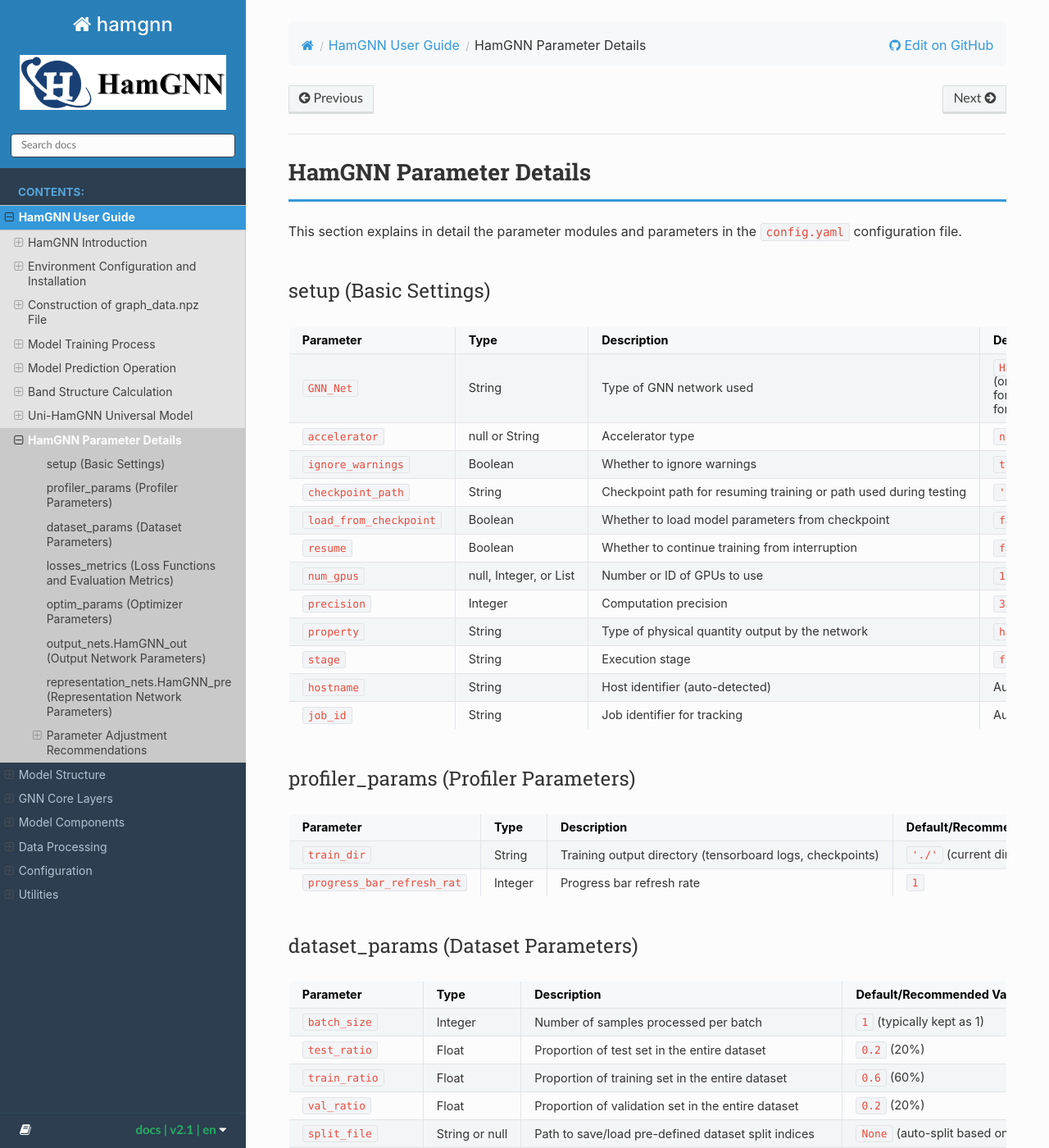
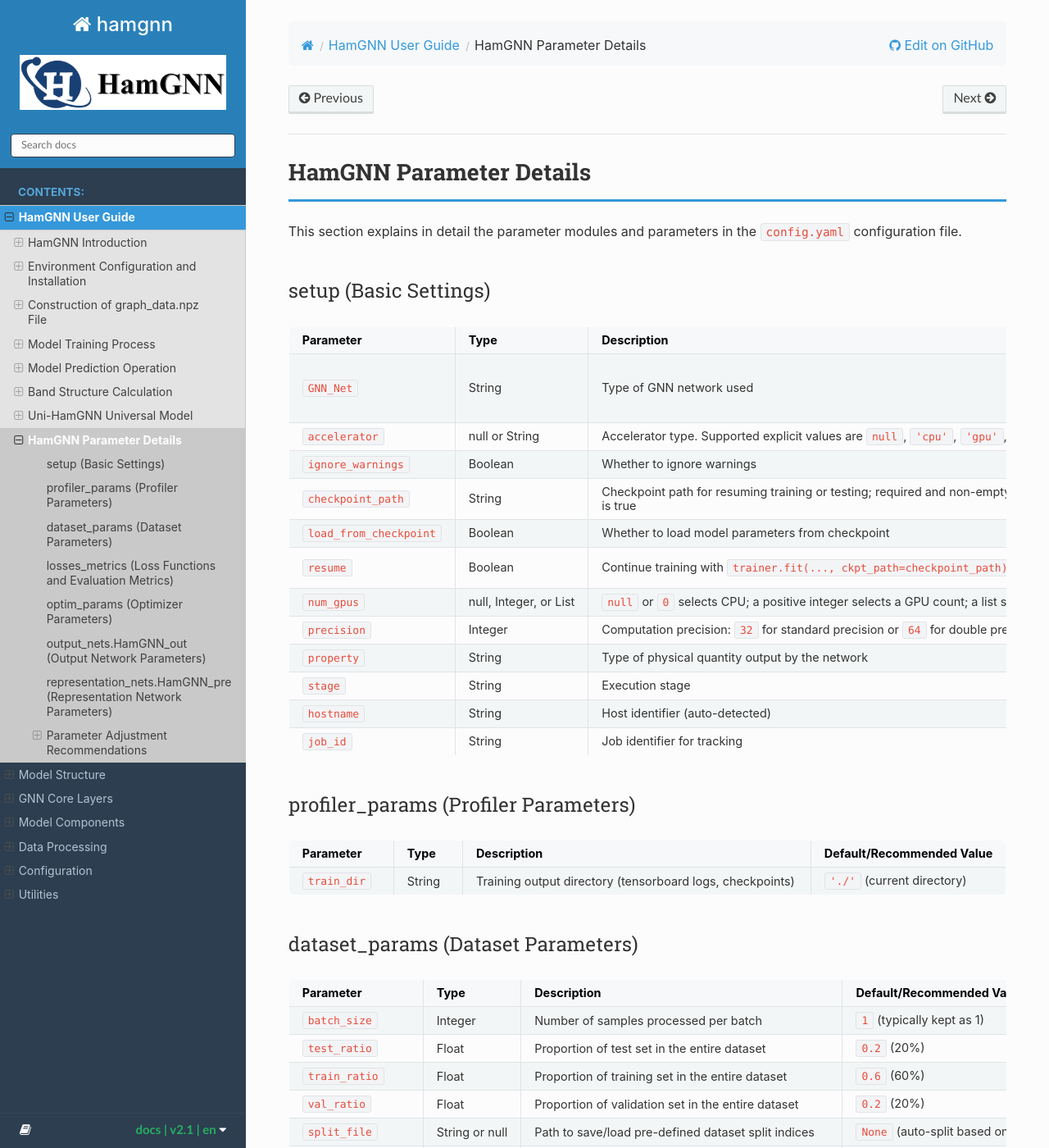
Before and after one commit to QuantumLab-ZY/HamGNN, a Sphinx documentation site: the page built from docs/source/user_guide/parameters.rst, in a window 1280 px wide and 1400 px high. Shown: the whole window at 82% size. Built offline with Sphinx 7.4.7 and the Read the Docs theme 3.1.0, drawn with Linux system fonts in a browser that asks for light colours.

Commit message:
docs: update dependencies for Lightning 2

```diff
--- a/HamGNN.yaml
+++ b/HamGNN.yaml
@@ -26,7 +26,7 @@
   # HamGNN runtime dependencies.
   - natsort
   - numba
-  - pytorch-lightning=1.5.10
+  - lightning>=2.5,<2.6
   - nequip
   - e3nn=0.5.0
   - ase
--- a/docs/environment.yml
+++ b/docs/environment.yml
@@ -16,7 +16,7 @@
   # Core dependencies of HamGNN
   - numpy
   - pytorch=2.1.0
-  - pytorch-lightning
+  - lightning>=2.5,<2.6
   - torchmetrics
   - scikit-learn
   - pandas
--- a/docs/source/conf.py
+++ b/docs/source/conf.py
@@ -107,7 +107,7 @@
     'python': ('https://docs.python.org/3', None),
     'numpy': ('https://numpy.org/doc/stable/', None),
     'torch': ('https://pytorch.org/docs/stable/', None),
-    'pytorch_lightning': ('https://lightning.ai/docs/pytorch/stable/', None),
+    'lightning.pytorch': ('https://lightning.ai/docs/pytorch/stable/', None),
     'e3nn': ('https://docs.e3nn.org/en/stable/', None),
     'torchmetrics': ('https://lightning.ai/docs/torchmetrics/stable/', None),
     'ase': ('https://wiki.fysik.dtu.dk/ase/', None),
--- a/docs/source/user_guide/parameters.rst
+++ b/docs/source/user_guide/parameters.rst
@@ -21,7 +21,7 @@
      - ``HamGNN_pre`` (or ``HamGNNpre``) for normal Hamiltonian fitting, ``HamGNN_pre_charge`` for charged defect Hamiltonian fitting, ``HamGNNTransformer`` for transformer-based model
    * - ``accelerator``
      - null or String
-     - Accelerator type
+     - Accelerator type. Supported explicit values are ``null``, ``'cpu'``, ``'gpu'``, and ``'ddp'``.
      - ``null``
    * - ``ignore_warnings``
      - Boolean
@@ -29,24 +29,24 @@
      - ``true``
    * - ``checkpoint_path``
      - String
-     - Checkpoint path for resuming training or path used during testing
-     - ``'./'`` (no default checkpoint)
+     - Checkpoint path for resuming training or testing; required and non-empty when ``resume`` is true
+     - ``null``
    * - ``load_from_checkpoint``
      - Boolean
      - Whether to load model parameters from checkpoint
      - ``false`` (for new training), ``true`` (when loading pre-trained model)
    * - ``resume``
      - Boolean
-     - Whether to continue training from interruption
-     - ``false`` (for new training), ``true`` (to continue training)
+     - Continue training with ``trainer.fit(..., ckpt_path=checkpoint_path)``
+     - ``false`` (new training), ``true`` (restore optimizer, scheduler, epoch, and global-step state)
    * - ``num_gpus``
      - null, Integer, or List
-     - Number or ID of GPUs to use
-     - ``1`` (first GPU), ``null`` for CPU
+     - ``null`` or ``0`` selects CPU; a positive integer selects a GPU count; a list selects GPU IDs
+     - ``1``
    * - ``precision``
      - Integer
-     - Computation precision
-     - ``32`` (32-bit precision), optional ``64`` (64-bit precision)
+     - Computation precision: ``32`` for standard precision or ``64`` for double precision
+     - ``32``
    * - ``property``
      - String
      - Type of physical quantity output by the network
@@ -79,10 +79,6 @@
      - String
      - Training output directory (tensorboard logs, checkpoints)
      - ``'./'`` (current directory)
-   * - ``progress_bar_refresh_rat``
-     - Integer
-     - Progress bar refresh rate
-     - ``1``
 
 dataset_params (Dataset Parameters)
 -----------------------------------
--- a/setup.py
+++ b/setup.py
@@ -18,7 +18,7 @@
     description="Hamiltonian prediction via Graph Neural Network",
     download_url="",
     author="Yang Zhong",
-    python_requires=">=3.8",
+    python_requires=">=3.9",
     packages=find_packages(),
     package_dir={},
     package_data={'': ['*.npz', '*.json'],},
@@ -33,6 +33,7 @@
     install_requires=[
         "numpy",
         "torch",
+        "lightning>=2.5,<2.6",
         "torch_geometric",
         "e3nn",
         "pymatgen",
```
Also changed, not shown: README.md (+22 -11 lines), docs/source/user_guide/installation.rst (+19 -4 lines), docs/source/user_guide/prediction.rst (+10 -1 lines), docs/source/user_guide/training.rst (+17 -5 lines), .superpowers/sdd/task-5-report.md (added), 4 other files.
